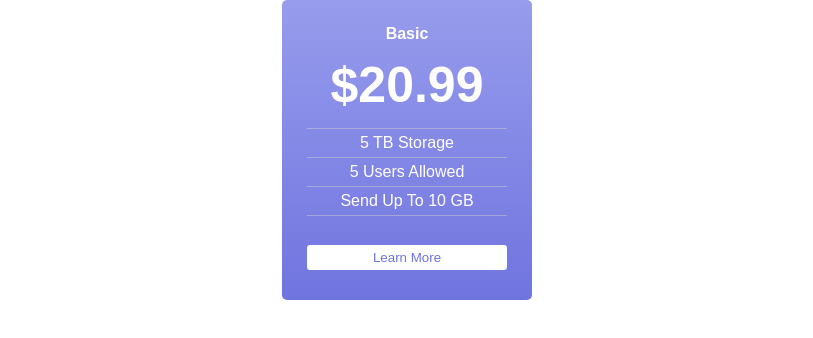
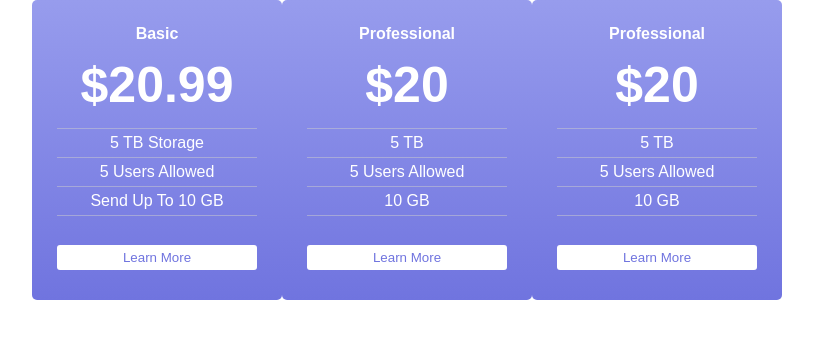
Before and after one commit to V-Wong/Pricing-Component, a React (Create React App) app in the folder frontend/: page / in a window 1280 px wide. Shown: the top 338 px of the page, without its empty margins (233-1046 px from the left). Built offline with nearby package versions, Linux system fonts and the light colour scheme.

Commit message:
Add initial support for multiple pricing cards

```diff
--- a/frontend/src/components/PricingCardList.tsx
+++ b/frontend/src/components/PricingCardList.tsx
@@ -1,5 +1,6 @@
 import React from "react";
 import PricingCard from "./PricingCard";
+import "./pricing-card.css"
 
 const samplePlans = [
   {
@@ -9,20 +10,28 @@ const samplePlans = [
     userLimit: "5 Users Allowed",
     sendLimit: "Send Up To 10 GB",
   },
-  // {
-  //   planName: "Professional",
-  //   pricing: "$20",
-  //   storage: "5 TB",
-  //   sendLimit: "10 GB",
-  // }
+  {
+    planName: "Professional",
+    pricing: "$20",
+    storage: "5 TB",
+    userLimit: "5 Users Allowed",
+    sendLimit: "10 GB",
+  },
+  {
+    planName: "Professional",
+    pricing: "$20",
+    storage: "5 TB",
+    userLimit: "5 Users Allowed",
+    sendLimit: "10 GB",
+  }
 ];
 
 export default class PricingCardList extends React.Component {
   render() {
     return (
-      <>
+      <div className="pricing-card-list">
         {samplePlans.map(plan => <PricingCard plan={plan}/>)}
-      </>
+      </div>
     )
   }
 }
--- a/frontend/src/components/pricing-card.css
+++ b/frontend/src/components/pricing-card.css
@@ -45,3 +45,10 @@
   outline: none;
   border-radius: 3px;
 }
+.pricing-card-list {
+  display: flex;
+  width: 750px;
+  margin: auto;
+  justify-content: center;
+  flex-direction: row;
+}
--- a/frontend/src/components/pricing-card.scss
+++ b/frontend/src/components/pricing-card.scss
@@ -56,3 +56,11 @@ $dark-blue: #7074df;
         }
     }
 }
+
+.pricing-card-list {
+    display: flex;
+    width: 750px;
+    margin: auto;
+    justify-content: center;
+    flex-direction: row;
+}
```
